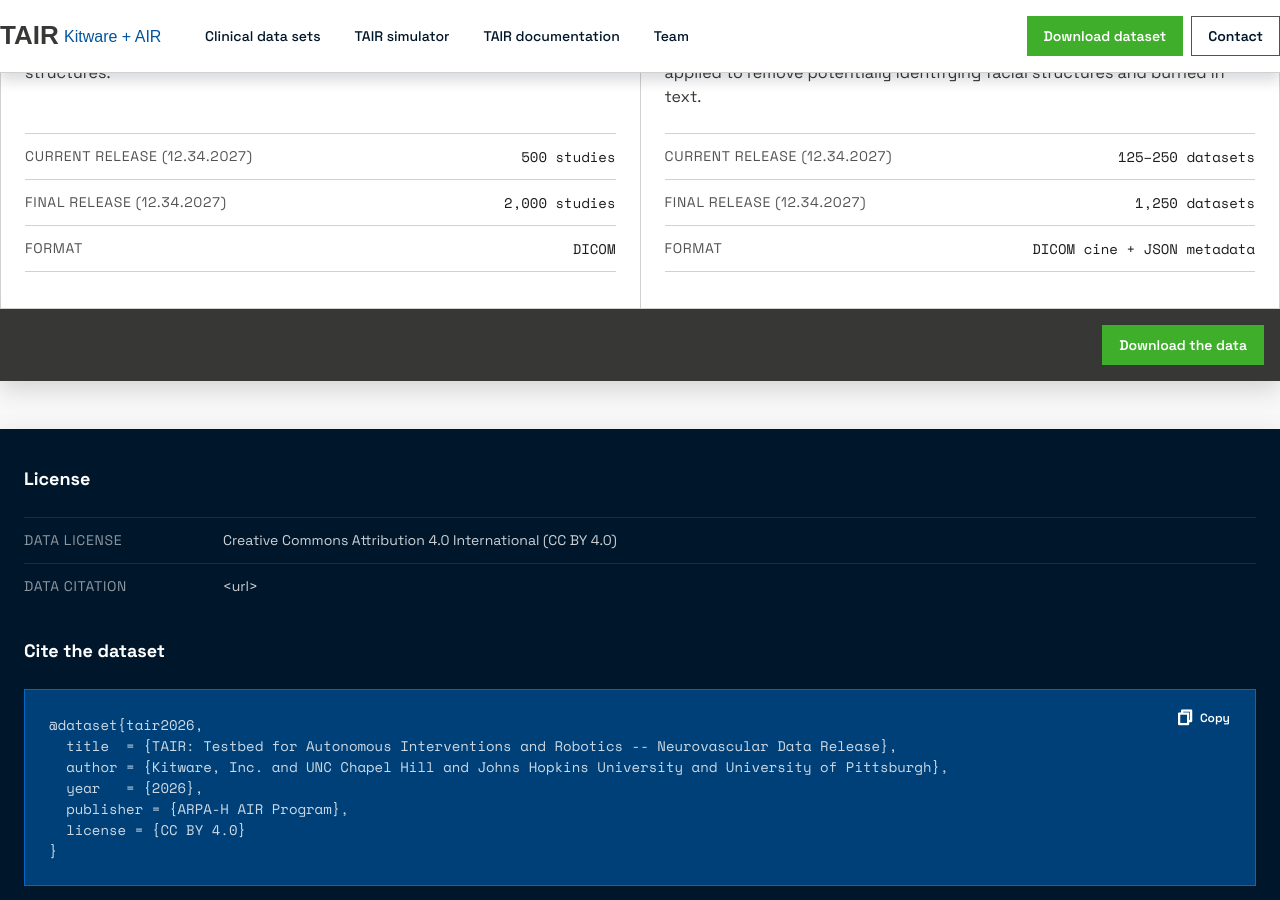
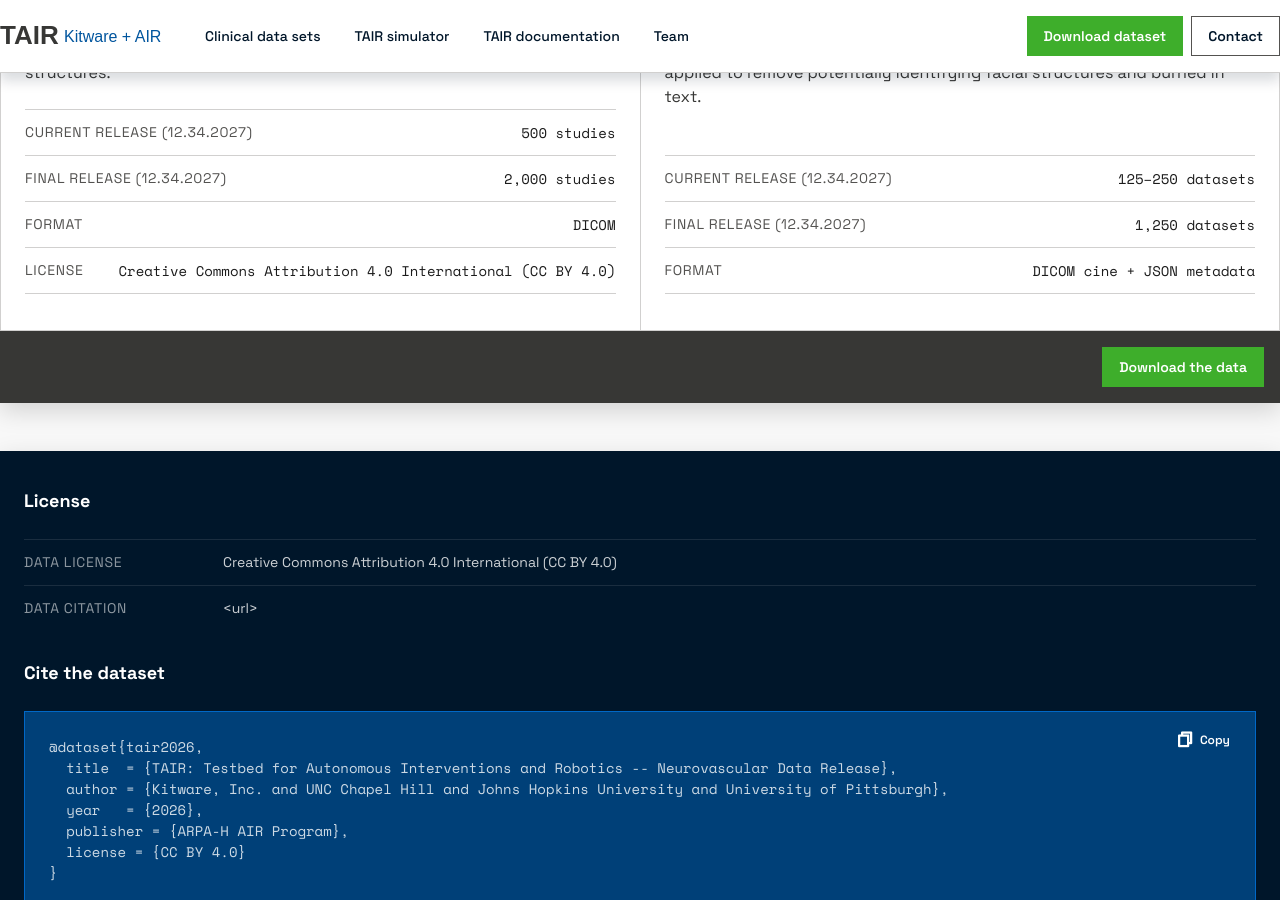
Before and after one commit to Kitware/TAIR, a Jekyll site: the page built from index.md, in a window 1280 px wide and 900 px high, scrolled down 1529 px. Built offline with Jekyll 4.4.1, drawn with Linux system fonts in a browser that asks for light colours; nearby versions of some CDN libraries; library files that are not in the unit come from our copies.

Commit message:
Update license

```diff
--- a/index.md
+++ b/index.md
@@ -35,6 +35,8 @@ clinical_data:
           value: 2,000 studies
         - label: Format
           value: DICOM
+        - label: License
+          value: Creative Commons Attribution 4.0 International (CC BY 4.0)
     - category: Flouroscopy
       title: X-Ray Flouroscopy Video
       text: >-
```
